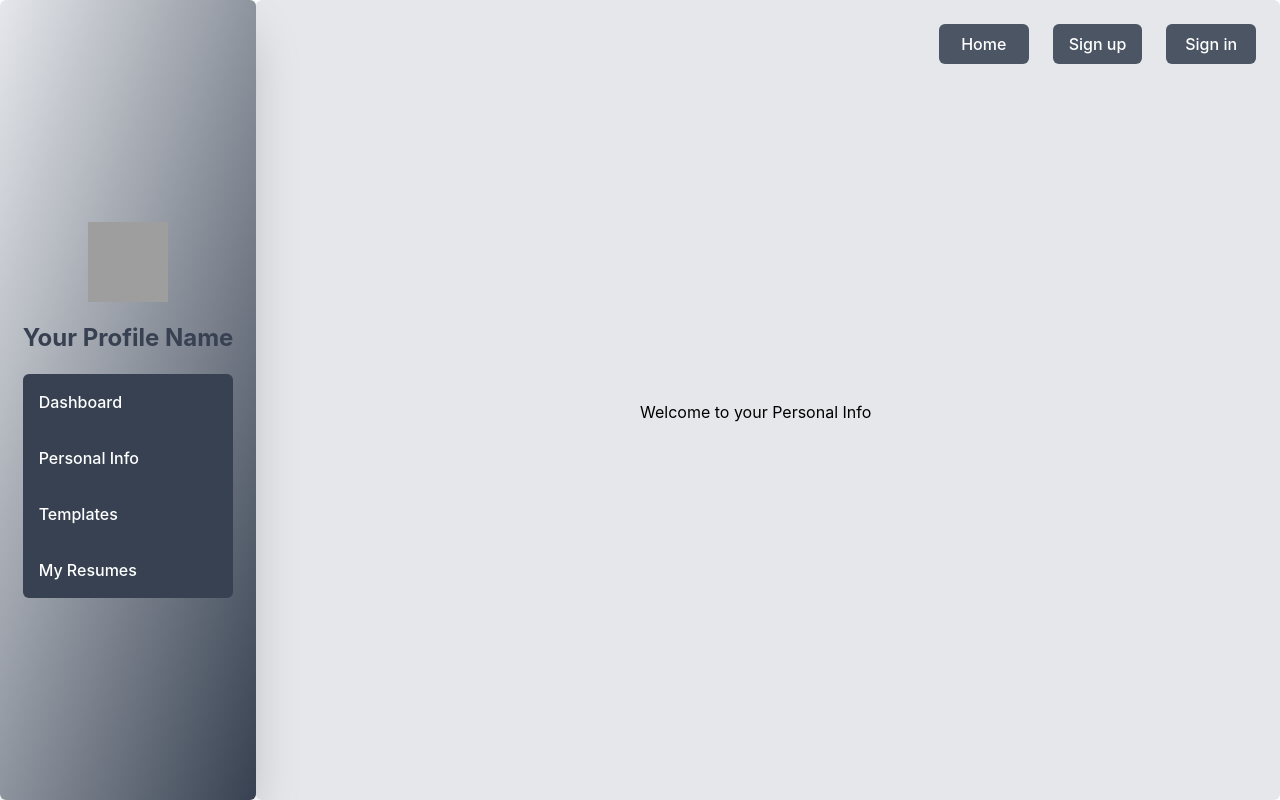
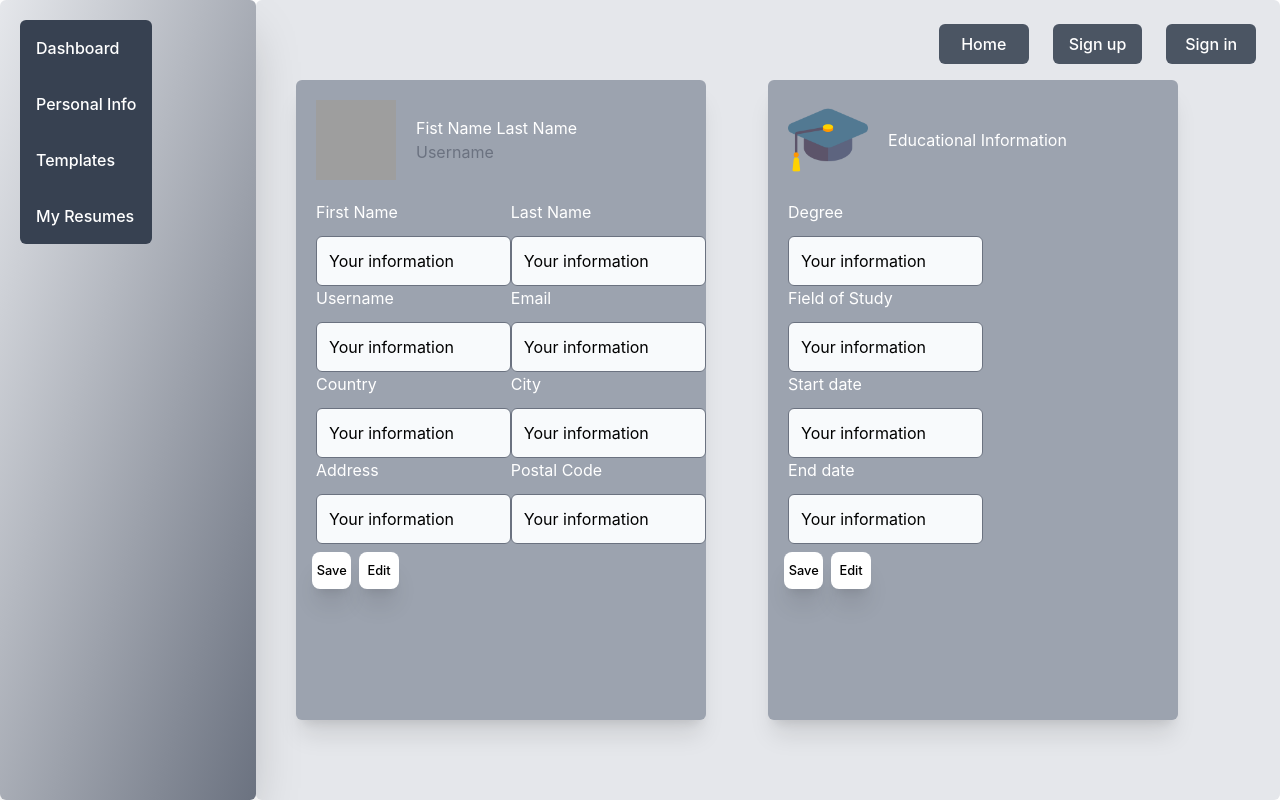
Before and after one commit to ipstoyanov20/ORB.Web, a React (Vite) app: page /panel/personal in a window 1280 px wide. Built offline with nearby package versions, Linux system fonts and the light colour scheme; grey boxes are pictures that could not be loaded.

Commit message:
Work on Dashboard screen

```diff
--- a/src/components/NavMenu.tsx
+++ b/src/components/NavMenu.tsx
@@ -3,7 +3,7 @@ function NavMenu() {
     return (
       <>
 
-        <div className="grid grid-cols-3 absolute top-0 right-0 p-3">
+        <div className="grid grid-cols-3 z-30 absolute top-0 right-0 p-3">
           <Link
             to="/"
             className="rounded-md bg-gray-600 m-3 px-4 py-2 hover:bg-gray-700 hover:cursor-pointer"
--- a/src/components/Sidebar.tsx
+++ b/src/components/Sidebar.tsx
@@ -5,12 +5,9 @@ function Sidebar() {
       <>
         <div className='z-[-1] rounded-md absolute right-0 top-0 bg-gray-200 w-[80%] h-[100%]'></div>
 
-        <div className="grid place-content-center shadow-2xl absolute left-0 top-0 p-5 w-[20%] h-[100%] rounded-md bg-gradient-to-br from-gray-200 to-gray-700">
-          <div className="grid text-2xl mb-5 text-right place-items-center font-bold text-gray-700">
-            <img className="m-5 w-20 h-20" src="../src/assets/girl.png" alt="" />
-            Your Profile Name
-          </div>
-          <nav className="grid  grid-rows-4">
+        <div className="grid place-content-start shadow-2xl absolute left-0 top-0 p-5 w-[20%] h-[100%] rounded-md bg-gradient-to-br from-gray-200 to-gray-500">
+
+          <nav className="grid place-content-center grid-rows-4">
             <Link
               className=" rounded-t-md relative p-4 text-left text-white bg-gray-700 hover:bg-gray-600"
               to="/panel"
@@ -37,6 +34,7 @@ function Sidebar() {
             </Link>
           </nav>
         </div>
+
         <Outlet />
       </>
     );
--- a/src/index.css
+++ b/src/index.css
@@ -36,7 +36,6 @@ body {
   min-height: 100vh;
 }
 input{
-  border-radius: 0.375rem;
   padding: 5px 10px;
 }
 h1 {
--- a/src/pages/DashBoard.tsx
+++ b/src/pages/DashBoard.tsx
@@ -1,7 +1,7 @@
 export const DashBoard:React.FC = () => {
     return (
-            <div className="text-black absolute top-[50%] left-[50%]">
-                Welcome to your Account, {window.localStorage.getItem("username")}
-            </div>
+        <div className="text-black z-1 absolute w-[80%] h-[100%] top-0 right-0 grid place-items-center ">
+        <div className="w-[80%] h-[80%] rounded-md shadow-xl bg-gray-400"></div>
+      </div>
     );
 }
--- a/src/pages/Info.tsx
+++ b/src/pages/Info.tsx
@@ -1,8 +1,128 @@
+import React, {useState} from "react";
+const info: { [key: string ]: string | null }[] = [
+  {"First Name": "Your information", "Last Name": "Your information"},
+  {"Username": "Your information", "Email": "Your information"},
+  {"Country": "Your information", "City": "Your information"},
+  {"Address": "Your information", "Postal Code": "Your information"},
+];
+const educationalInfo: { [key: string ]: string | null }[] = [
+  {"Degree": "Your information"},
+  {"Field of Study": "Your information"},
+  {"Start date": "Your information"},
+  {"End date": "Your information"},
+];
 export const Info:React.FC = () => {
-    return (
-        <div className="text-black absolute top-[50%] left-[50%]">
-            Welcome to your Personal Info
+  let [editPersonalInfo, setPersonalInfo] = useState(false);
+  let [editEducationalInfo, setEducationalInfo] = useState(false);
+  return (
+    <>
+      <div className="text-black z-1 absolute w-[80%] h-[100%] top-0 right-0 grid place-items-center ">
+        <div className="w-[40%] h-[80%] absolute top-30 left-10 rounded-md shadow-xl bg-gray-400">
+          <div className="flex p-5 rounded-lg justify-center justify items-center content-center">
+            <img className="w-20 h-20" src="../src/assets/girl.png" alt="" />
+            <span className="grow">
+              <p className="ml-5 text-left text-white">Fist Name Last Name</p>
+              <p className="ml-5 text-md text-left text-gray-500">Username</p>
+            </span>
+          </div>
+
+          <div className="ml-5">
+            {info.map((infoItem, index) => (
+              <div key={index} className="grid grid-cols-2 place-items-start">
+                {Object.entries(infoItem).map(([key, value]) => (
+                  <React.Fragment key={key}>
+                    <div key={key} className="flex flex-col">
+                      <p className="mb-3 text-left text-white">{key}</p>
+                      <input
+                        defaultValue={value || ""}
+                        className=" bg-slate-50 p-3 rounded-md w-[100%]"
+                        disabled={!editPersonalInfo}
+                      />
+                    </div>
+                  </React.Fragment>
+                ))}
+              </div>
+            ))}
+          </div>
+
+          <div className="flex justify-start m-2">
+            <button
+              type="submit"
+              onClick={() => {
+                setPersonalInfo(false);
+              }}
+              className="rounded-lg grid place-content-center shadow-xl text-[80%] bg-white w-[10%] h-[10%] ml-2 "
+            >
+              Save
+            </button>
+            <button
+              type="submit"
+              onClick={() => {
+                setPersonalInfo(true);
+              }}
+              className="rounded-lg shadow-xl text-[80%] grid place-content-center w-[10%] h-[10%] bg-white ml-2 "
+            >
+              Edit
+            </button>
+          </div>
         </div>
-    );
+
+        <div className="w-[40%] h-[80%] absolute top-30 right-[10%] rounded-md shadow-xl bg-gray-400">
+          <div className="flex p-5 rounded-lg justify-center justify items-center content-center">
+            <img
+              className="w-20 h-20"
+              src="../src/assets/mortarboard.png"
+              alt=""
+            />
+            <span className="grow">
+              <p className="ml-5 text-left text-white">
+                Educational Information
+              </p>
+            </span>
+          </div>
+          {/* Education */}
+          <div className="ml-5">
+            {educationalInfo.map((infoItem, index) => (
+              <div key={index} className="grid grid-cols-2 place-items-start">
+                {Object.entries(infoItem).map(([key, value]) => (
+                  <React.Fragment key={key}>
+                    <div key={key} className="flex flex-col">
+                      <p className="mb-3 text-left text-white">{key}</p>
+                      <input
+                        defaultValue={value || ""}
+                        className=" bg-slate-50 p-3 rounded-md w-[100%]"
+                        disabled={!editEducationalInfo}
+                      />
+                    </div>
+                  </React.Fragment>
+                ))}
+              </div>
+            ))}
+          </div>
+
+          <div className="flex justify-start m-2">
+            <button
+              type="submit"
+              onClick={() => {
+                setEducationalInfo(false);
+              }}
+              className="rounded-lg grid place-content-center shadow-xl text-[80%] bg-white w-[10%] h-[10%] ml-2 "
+            >
+              Save
+            </button>
+            <button
+              type="submit"
+              onClick={() => {
+                setEducationalInfo(true);
+              }}
+              className="rounded-lg shadow-xl text-[80%] grid place-content-center w-[10%] h-[10%] bg-white ml-2 "
+            >
+              Edit
+            </button>
+          </div>
+        </div>
+      </div>
+    </>
+  );
 
 }
--- a/src/pages/MyResumes.tsx
+++ b/src/pages/MyResumes.tsx
@@ -1,8 +1,8 @@
 export const MyResumes:React.FC = () => {
     return (
-        <div className="text-black absolute top-[50%] left-[50%]">
-            Welcome to yours resumes
-        </div>
+      <div className="text-black z-1 absolute w-[80%] h-[100%] top-0 right-0 grid place-items-center ">
+        <div className="w-[80%] h-[80%] rounded-md shadow-xl bg-gray-400"></div>
+      </div>
     );
 
 }
--- a/src/pages/Templates.tsx
+++ b/src/pages/Templates.tsx
@@ -9,14 +9,14 @@ export const Templates: React.FC = () => {
         {
             "phone": "0881234567",
             "email": "info@info.com",
-            "address": "at ur mum's"
+            "address": "Example address"
         }
         ,
         "education": [
             {
                 "institute": "Street university",
                 "degree": "too good to be true",
-                "field_of_study": "ur mom's bed",
+                "field_of_study": "Example field of study",
                 "start_date": "69.06.2012",
                 "end_date": "42.07.2012"
             }
@@ -24,13 +24,13 @@ export const Templates: React.FC = () => {
     };
 
     return (
+      <>
+
         <div className="resume">
           <div className="resume-container">
             <div className="black-side">
               <div className="image-container">
-                        <img className="photo"
-                            src={data.pictureUrl}
-                            alt={data.name} />
+                <img className="photo" src={data.pictureUrl} alt={data.name} />
               </div>
               <div className="contact-section">
                 <h1>Contact</h1>
@@ -40,7 +40,7 @@ export const Templates: React.FC = () => {
               </div>
               <div className="education-section">
                 <h1 className="section-title">Education</h1>
-                        {data.education.map(item => (
+                {data.education.map((item) => (
                   <div className="section-content">
                     <p>Institute: {item.institute}</p>
                     <p>Degree: {item.degree}</p>
@@ -52,10 +52,10 @@ export const Templates: React.FC = () => {
             </div>
             <div className="white-side">
               <h1 className="text-black">{data.name}</h1>
-
             </div>
           </div>
         </div>
+      </>
     );
 
 }
```
Also changed, not shown: src/assets/mortarboard.png (added). Lines whose indentation alone changed are shown as unchanged.
